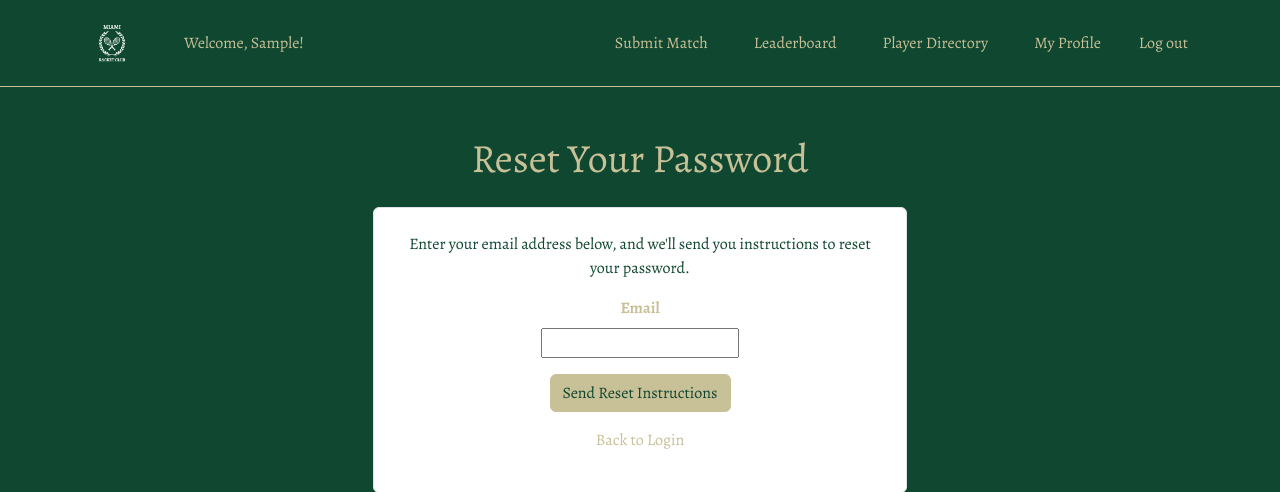
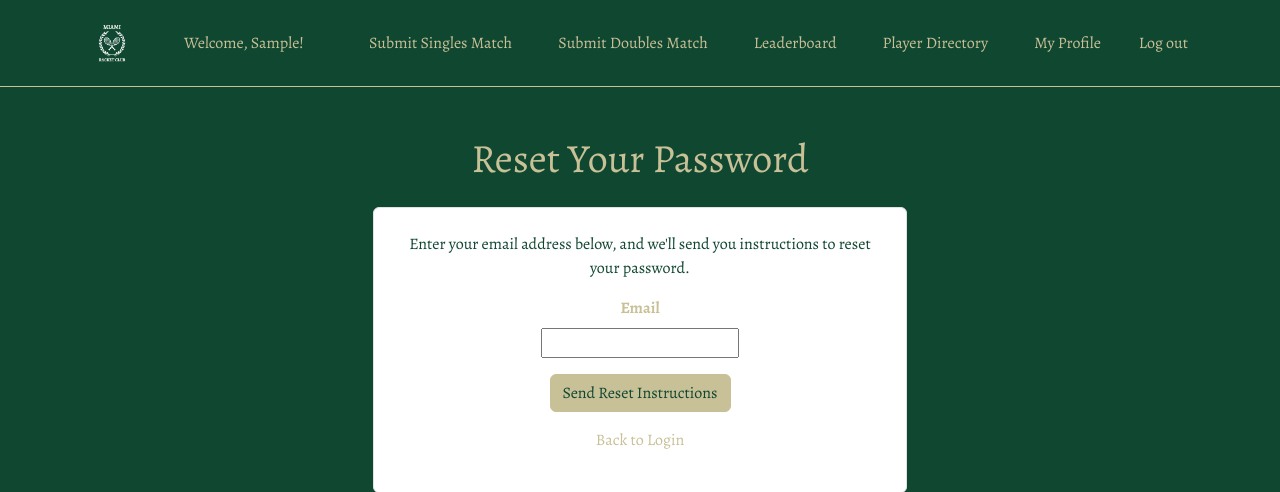
Before and after one commit to vicenteramirezg/miami-racket-club, a Django app: page /password-reset/ in a window 1280 px wide. Shown: the top 492 px of the page. Run offline with Django 5.2, Linux system fonts and the light colour scheme; the visitor is signed in with stand-in values (Sample User, id 1).

Commit message:
Submitting doubles match working.

```diff
--- a/miami_racket_club/rankings/forms.py
+++ b/miami_racket_club/rankings/forms.py
@@ -85,13 +85,13 @@ from django.utils import timezone
 from .models import MatchDoubles, Player
 
 class MatchDoublesForm(forms.ModelForm):
-    winner1_games_set1 = forms.IntegerField(label='Set 1 Games (Winners)', min_value=0, max_value=7, widget=forms.NumberInput(attrs={'class': 'form-control'}))
-    winner1_games_set2 = forms.IntegerField(label='Set 2 Games (Winners)', min_value=0, max_value=7, required=False, widget=forms.NumberInput(attrs={'class': 'form-control'}))
-    winner1_games_set3 = forms.IntegerField(label='Set 3 Games (Winners)', min_value=0, max_value=7, required=False, widget=forms.NumberInput(attrs={'class': 'form-control'}))
+    winner_games_set1 = forms.IntegerField(label='Set 1 Games (Winners)', min_value=0, max_value=7, widget=forms.NumberInput(attrs={'class': 'form-control'}))
+    winner_games_set2 = forms.IntegerField(label='Set 2 Games (Winners)', min_value=0, max_value=7, required=False, widget=forms.NumberInput(attrs={'class': 'form-control'}))
+    winner_games_set3 = forms.IntegerField(label='Set 3 Games (Winners)', min_value=0, max_value=7, required=False, widget=forms.NumberInput(attrs={'class': 'form-control'}))
 
-    loser1_games_set1 = forms.IntegerField(label='Set 1 Games (Losers)', min_value=0, max_value=7, widget=forms.NumberInput(attrs={'class': 'form-control'}))
-    loser1_games_set2 = forms.IntegerField(label='Set 2 Games (Losers)', min_value=0, max_value=7, required=False, widget=forms.NumberInput(attrs={'class': 'form-control'}))
-    loser1_games_set3 = forms.IntegerField(label='Set 3 Games (Losers)', min_value=0, max_value=7, required=False, widget=forms.NumberInput(attrs={'class': 'form-control'}))
+    loser_games_set1 = forms.IntegerField(label='Set 1 Games (Losers)', min_value=0, max_value=7, widget=forms.NumberInput(attrs={'class': 'form-control'}))
+    loser_games_set2 = forms.IntegerField(label='Set 2 Games (Losers)', min_value=0, max_value=7, required=False, widget=forms.NumberInput(attrs={'class': 'form-control'}))
+    loser_games_set3 = forms.IntegerField(label='Set 3 Games (Losers)', min_value=0, max_value=7, required=False, widget=forms.NumberInput(attrs={'class': 'form-control'}))
 
     date = forms.DateField(
         label='Match Date',
@@ -111,7 +111,7 @@ class MatchDoublesForm(forms.ModelForm):
 
     class Meta:
         model = MatchDoubles
-        fields = ['winner1', 'winner2', 'loser1', 'loser2', 'winner1_games_set1', 'winner1_games_set2', 'winner1_games_set3', 'loser1_games_set1', 'loser1_games_set2', 'loser1_games_set3', 'date', 'notes']
+        fields = ['winner1', 'winner2', 'loser1', 'loser2', 'date', 'notes']  # Exclude `set_scores`
 
     def clean(self):
         cleaned_data = super().clean()
@@ -143,8 +143,8 @@ class MatchDoublesForm(forms.ModelForm):
         # Validate set scores
         set_scores = []
         for i in range(1, 4):  # Loop through possible sets
-            winner_score = cleaned_data.get(f'winner1_games_set{i}')
-            loser_score = cleaned_data.get(f'loser1_games_set{i}')
+            winner_score = cleaned_data.get(f'winner_games_set{i}')
+            loser_score = cleaned_data.get(f'loser_games_set{i}')
             if winner_score is not None and loser_score is not None:
                 set_scores.append((winner_score, loser_score))
 
--- a/miami_racket_club/rankings/templates/rankings/base.html
+++ b/miami_racket_club/rankings/templates/rankings/base.html
@@ -166,7 +166,8 @@
             <div class="collapse navbar-collapse" id="navbar-menu">
                 <div class="navbar-nav d-flex align-items-center">
                     {% if user.is_authenticated %}
-                        <a class="nav-link" href="{% url 'submit_match' %}">Submit Match</a>
+                        <a class="nav-link" href="{% url 'submit_match' %}">Submit Singles Match</a>
+                        <a class="nav-link" href="{% url 'submit_doubles_match' %}">Submit Doubles Match</a>
                         <a class="nav-link" href="{% url 'leaderboard' %}">Leaderboard</a>
                         <a class="nav-link" href="{% url 'player_directory' %}">Player Directory</a> <!-- Add this line -->
                         <a class="nav-link" href="{% url 'profile' user.username %}">My Profile</a>
--- a/miami_racket_club/rankings/views.py
+++ b/miami_racket_club/rankings/views.py
@@ -28,6 +28,7 @@ def submit_doubles_match(request):
         if form.is_valid():
             match = form.save(commit=False)
             match.submitted_by = request.user
+            match.set_scores = form.cleaned_data['set_scores']  # Ensure set_scores is set
             match.save()
 
             # Create ELOHistoryDoubles records for the two winners and two losers
@@ -37,12 +38,11 @@ def submit_doubles_match(request):
             loser2 = form.cleaned_data['loser2']
 
             # Save ELOHistoryDoubles for the winners and losers
-            # Note: You may want to calculate the ELO ratings based on your logic
             for player in [winner1, winner2]:
                 ELOHistoryDoubles.objects.create(
                     player=player,
                     match=match,
-                    elo_rating=player.elo_rating,  # Adjust based on how you calculate the rating
+                    elo_rating_doubles=player.elo_rating_doubles,  # Adjust based on how you calculate the rating
                     date=match.date,
                 )
 
@@ -50,11 +50,11 @@ def submit_doubles_match(request):
                 ELOHistoryDoubles.objects.create(
                     player=player,
                     match=match,
-                    elo_rating=player.elo_rating,  # Adjust based on how you calculate the rating
+                    elo_rating_doubles=player.elo_rating_doubles,  # Adjust based on how you calculate the rating
                     date=match.date,
                 )
 
-            send_match_notification(match)
+            send_doubles_match_notification(match)  # Use the new function
             return redirect('leaderboard')
     else:
         form = MatchDoublesForm()
@@ -68,34 +68,13 @@ def submit_match(request):
         form = MatchForm(request.POST)
         if form.is_valid():
             match = form.save(commit=False)
-            match.submitted_by = request.user
+            match.set_scores = form.cleaned_data['set_scores']
+            match.submitted_by = request.user  # Set the user who submitted the match
             match.save()
-
-            # Create ELOHistory records for the winner and loser
-            winner = form.cleaned_data['winner']
-            loser = form.cleaned_data['loser']
-
-            # Save ELOHistory for the winner and loser
-            # Note: You may want to calculate the ELO ratings based on your logic
-            ELOHistory.objects.create(
-                player=winner,
-                match=match,
-                elo_rating=winner.elo_rating,  # Adjust based on how you calculate the rating
-                date=match.date,
-            )
-
-            ELOHistory.objects.create(
-                player=loser,
-                match=match,
-                elo_rating=loser.elo_rating,  # Adjust based on how you calculate the rating
-                date=match.date,
-            )
-
-            send_match_notification(match)
+            send_match_notification(match)  # Send notification
             return redirect('leaderboard')
     else:
         form = MatchForm()
-
     return render(request, 'rankings/submit_match.html', {'form': form})
 
 @login_required
@@ -244,6 +223,174 @@ def send_match_notification(match):
                     <h3>New Match Submitted</h3>
                     <p><strong>🏆 Result:</strong> {result}</p>
                     <p><strong>🆚 Opponent:</strong> {opponent}</p>
+                    <p><strong>📊 Score:</strong> {formatted_score}</p>
+                    <p><strong>📅 Date:</strong> {match.date}</p>
+                    <p><strong>📝 Notes:</strong> {match.notes}</p>
+                    <p style="text-align: center;">
+                        <a href="{profile_url}" class="profile-button">View Profile</a>
+                        <a href="https://docs.google.com/forms/d/e/1FAIpQLSfSGy5zy6x8zSiVnA5s2a7ImnUOgiP3hN4rbmecO_RYJWRu6Q/viewform?usp=sharing" class="profile-button">Fill Out Survey</a>
+                    </p>
+                </div>
+                <div class="footer">
+                    <p>See you on court!</p>
+                </div>
+            </div>
+        </body>
+        </html>
+        '''
+
+        recipient_list = [player.user.email]
+        send_mail(subject, plain_message, from_email, recipient_list, html_message=html_message)
+
+def send_doubles_match_notification(match):
+    from_email = formataddr(("Miami Racket Club", settings.DEFAULT_FROM_EMAIL))
+    subject = Header("New Doubles Match Submitted", "utf-8").encode()
+
+    # Hosted/static image URL (update if necessary)
+    logo_url = "https://miami-racket-club-496610aca6a3.herokuapp.com/static/rankings/logo-color.png"
+
+    # Font URL (import Google Font)
+    font_url = "https://fonts.googleapis.com/css2?family=Alegreya:wght@400;700&display=swap"
+
+    # Get all players involved in the match
+    players = [match.winner1, match.winner2, match.loser1, match.loser2]
+
+    for player in players:
+        # Determine the player's team and result
+        if player in [match.winner1, match.winner2]:
+            result = "✅ Win"
+            teammate = match.winner2 if player == match.winner1 else match.winner1
+            opponents = f"{match.loser1.user.first_name} {match.loser1.user.last_name} & {match.loser2.user.first_name} {match.loser2.user.last_name}"
+        else:
+            result = "❌ Lose"
+            teammate = match.loser2 if player == match.loser1 else match.loser1
+            opponents = f"{match.winner1.user.first_name} {match.winner1.user.last_name} & {match.winner2.user.first_name} {match.winner2.user.last_name}"
+
+        # Create the profile URL
+        profile_url = f"{settings.SITE_URL}/profile/{player.user.username}"
+
+        # Replace double spaces with &nbsp;
+        formatted_score = match.clean_score().replace("  ", "&nbsp;&nbsp;")
+
+        # Plain text version (fallback)
+        plain_message = f'''
+        🎉 A new doubles match has been submitted!
+
+        - 🏆 Result: {result}
+        - 🤝 Teammate: {teammate.user.first_name} {teammate.user.last_name}
+        - 🆚 Opponents: {opponents}
+        - 📊 Score: {formatted_score}
+        - 📅 Date: {match.date}
+        - 📝 Notes: {match.notes}
+
+        Visit your profile: {profile_url}
+
+        See you on court!
+        '''
+
+        # HTML version with logo and styles
+        html_message = f'''
+        <html>
+        <head>
+            <style>
+                /* Import Alegreya font */
+                @import url('{font_url}');
+
+                /* Apply custom styles */
+                body {{
+                    font-family: 'Alegreya', serif;
+                    color: #104730; /* Dark green text */
+                    background-color: #ffffff; /* White background */
+                    margin: 0;
+                    padding: 20px;
+                }}
+
+                .email-container {{
+                    max-width: 500px;
+                    margin: auto;
+                    padding: 20px;
+                    border: 1px solid #ddd;
+                    border-radius: 10px;
+                    background-color: #f9f9f9;
+                }}
+
+                .email-header {{
+                    text-align: center;
+                }}
+
+                .email-header img {{
+                    max-width: 150px;
+                    margin-bottom: 10px;
+                }}
+
+                .email-content {{
+                    text-align: center;
+                }}
+
+                h3 {{
+                    color: #104730; /* Dark green for the header */
+                }}
+
+                p {{
+                    font-size: 16px;
+                    margin: 10px 0;
+                }}
+
+                .footer {{
+                    margin-top: 20px;
+                    text-align: center;
+                    font-size: 14px;
+                }}
+
+                a {{
+                    color: #c8c097; /* Light beige text color */
+                    text-decoration: none; /* Remove underline */
+                }}
+                a:hover {{
+                    text-decoration: none; /* Ensure no underline on hover */
+                }}
+
+                .profile-button {{
+                    display: inline-block;
+                    background-color: #c8c097; /* Light beige background */
+                    color: #c8c097; /* Light beige text color */
+                    padding: 12px 20px;
+                    font-size: 16px;
+                    font-weight: bold;
+                    text-decoration: none;
+                    border-radius: 8px;
+                    text-align: center;
+                    transition: background-color 0.3s ease;
+                }}
+
+                .profile-button:hover {{
+                    background-color: #9c9572; /* Darker green on hover */
+                }}
+
+                /* Hidden preview text */
+                .preview-text {{
+                    display: none;
+                    font-size: 0;
+                    color: transparent;
+                    line-height: 0;
+                    max-height: 0;
+                    mso-hide: all; /* Hide in Outlook */
+                }}
+            </style>
+        </head>
+        <body>
+            <!-- Hidden preview text -->
+            <span class="preview-text">A new doubles match has been submitted. Check the details.</span>
+
+            <div class="email-container">
+                <div class="email-header">
+                    <img src="{logo_url}" alt="Miami Racket Club Logo">
+                </div>
+                <div class="email-content">
+                    <h3>New Doubles Match Submitted</h3>
+                    <p><strong>🏆 Result:</strong> {result}</p>
+                    <p><strong>🤝 Teammate:</strong> {teammate.user.first_name} {teammate.user.last_name}</p>
+                    <p><strong>🆚 Opponents:</strong> {opponents}</p>
                     <p><strong>📊 Score:</strong> {formatted_score}</p>
                     <p><strong>📅 Date:</strong> {match.date}</p>
                     <p><strong>📝 Notes:</strong> {match.notes}</p>
```
Also changed, not shown: miami_racket_club/rankings/models.py (+5 -5 lines), miami_racket_club/rankings/templates/rankings/submit_doubles_match.html (+16 -22 lines).
